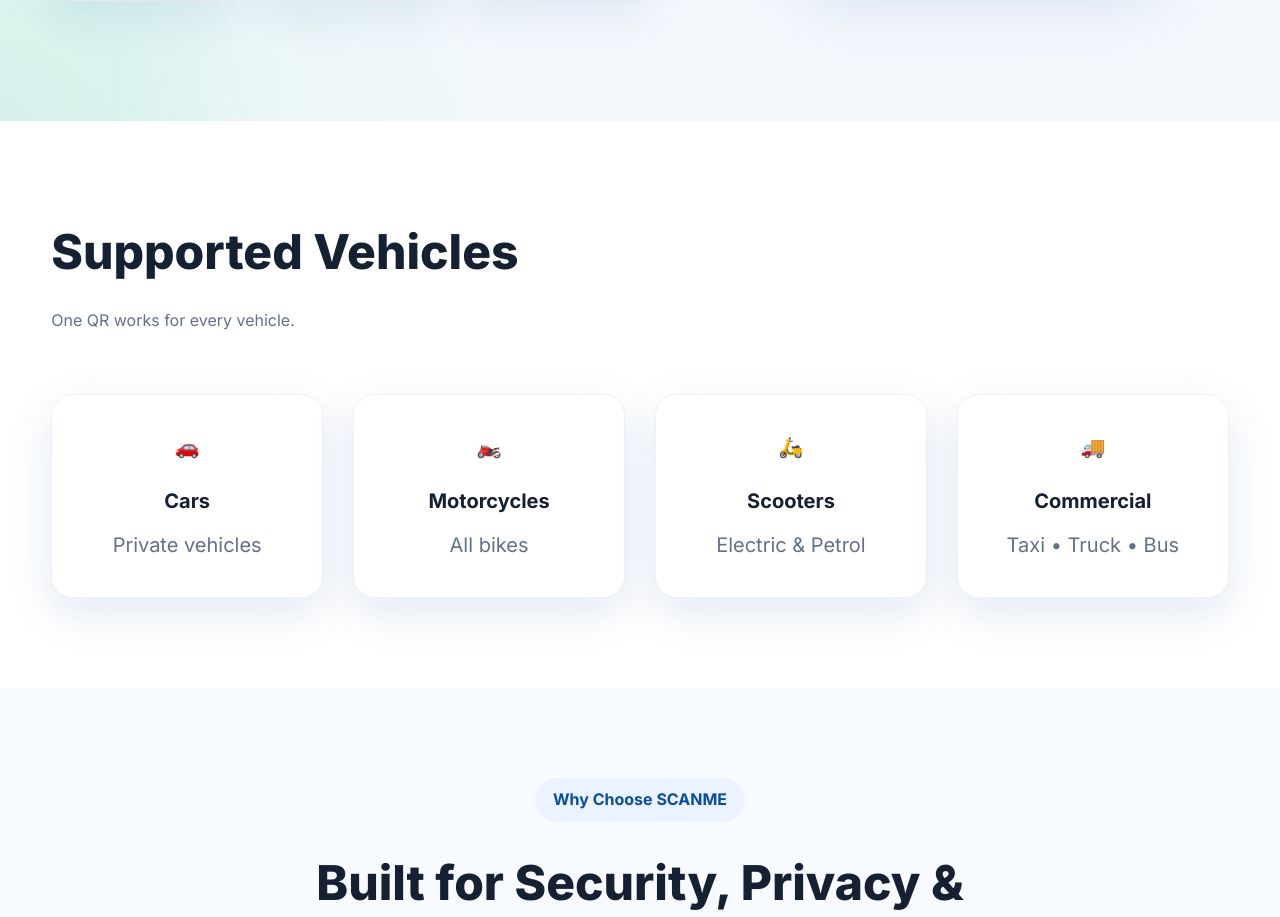
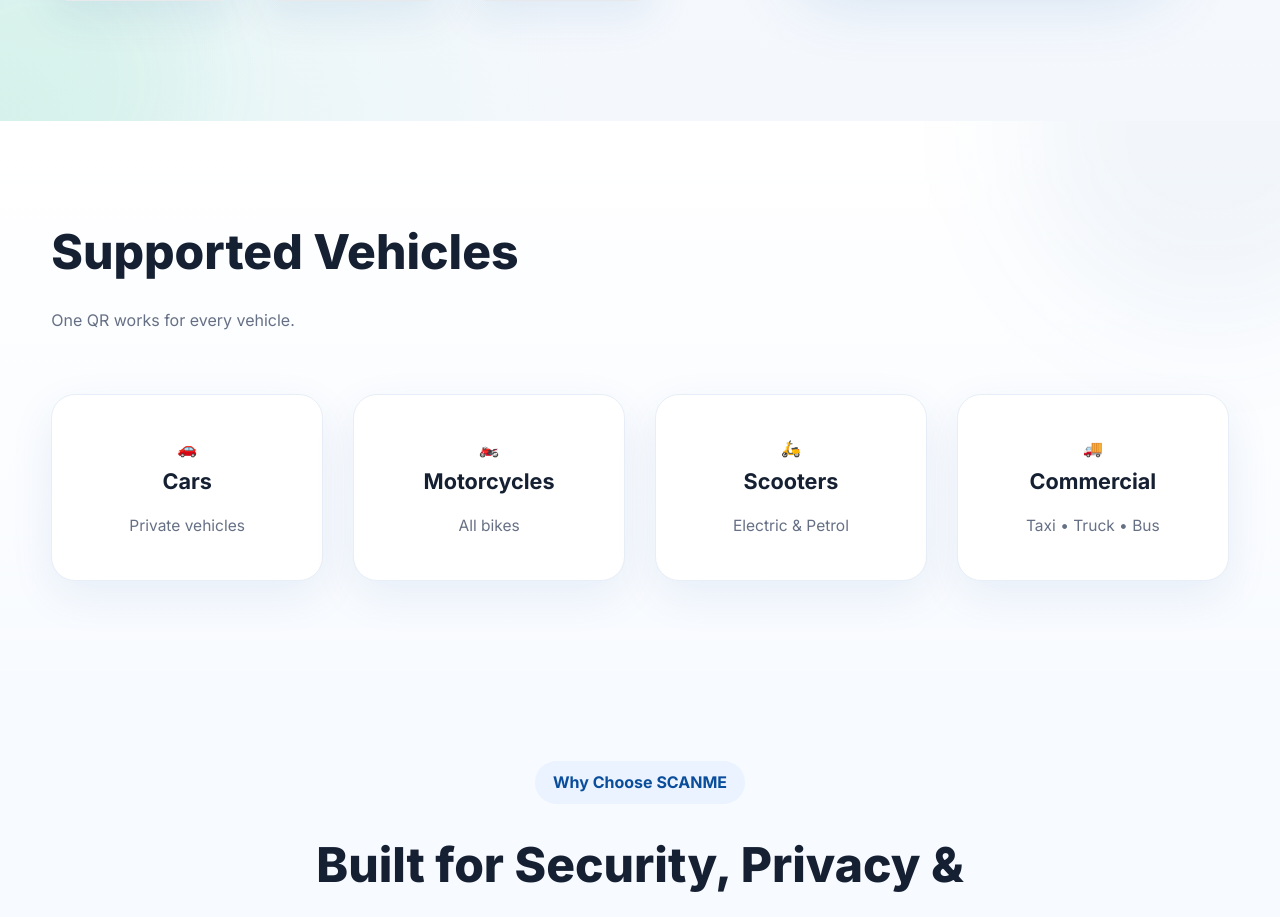
Before and after one commit to scanQRC/owner, a PHP site: page / in a window 1280 px wide. Shown: the part 960-1877 px from the top of the page. Run offline with PHP 8.4, Linux system fonts and the light colour scheme.

Commit message:
Refactor vehicle section and card styles

```diff
--- a/assets/css/style.css
+++ b/assets/css/style.css
@@ -808,7 +808,43 @@ color:var(--text-light);
 
 .vehicle-section{
 
-background:#fff;
+position:relative;
+
+background:linear-gradient(180deg,#FFFFFF 0%,#F8FBFF 100%);
+
+overflow:hidden;
+
+}
+
+.vehicle-section::before{
+
+content:"";
+
+position:absolute;
+
+top:-180px;
+
+right:-120px;
+
+width:380px;
+
+height:380px;
+
+border-radius:50%;
+
+background:rgba(10,77,155,.05);
+
+filter:blur(60px);
+
+pointer-events:none;
+
+}
+
+.vehicle-section .container{
+
+position:relative;
+
+z-index:2;
 
 }
 
@@ -816,7 +852,7 @@ background:#fff;
 
 display:grid;
 
-grid-template-columns:repeat(4,1fr);
+grid-template-columns:repeat(4,minmax(0,1fr));
 
 gap:30px;
 
@@ -826,35 +862,141 @@ margin-top:60px;
 
 .vehicle-card{
 
+position:relative;
+
+padding:40px 28px;
+
 background:#fff;
 
-padding:35px;
+border:1px solid #E8EEF8;
 
-border-radius:22px;
-
-box-shadow:var(--shadow);
+border-radius:24px;
 
 text-align:center;
 
-transition:.35s;
+overflow:hidden;
 
-border:1px solid #EDF2F7;
+box-shadow:0 15px 45px rgba(10,77,155,.08);
 
-font-size:20px;
+transition:all .35s ease;
+
+}
+
+.vehicle-card::before{
+
+content:"";
+
+position:absolute;
+
+left:0;
+
+top:0;
+
+width:100%;
+
+height:5px;
+
+background:linear-gradient(90deg,var(--primary),var(--secondary));
+
+transform:scaleX(0);
+
+transform-origin:left;
+
+transition:transform .35s ease;
 
 }
 
 .vehicle-card:hover{
 
-transform:translateY(-10px);
+transform:translateY(-12px);
 
-border-color:#0A4D9B;
+border-color:rgba(10,77,155,.18);
+
+box-shadow:0 28px 60px rgba(10,77,155,.15);
+
+}
+
+.vehicle-card:hover::before{
+
+transform:scaleX(1);
+
+}
+
+.vehicle-card img{
+
+width:82px;
+
+height:82px;
+
+margin:0 auto 24px;
+
+object-fit:contain;
+
+transition:transform .35s ease;
+
+}
+
+.vehicle-card:hover img{
+
+transform:scale(1.08);
 
 }
 
 .vehicle-card h3{
 
-margin:20px 0 10px;
+margin-bottom:14px;
+
+font-size:1.35rem;
+
+font-weight:700;
+
+color:var(--text);
+
+}
+
+.vehicle-card p{
+
+margin:0;
+
+font-size:.97rem;
+
+line-height:1.7;
+
+color:var(--text-light);
+
+}
+
+.vehicle-card .vehicle-tag{
+
+display:inline-flex;
+
+align-items:center;
+
+justify-content:center;
+
+margin-top:22px;
+
+padding:8px 18px;
+
+border-radius:999px;
+
+background:#EEF5FF;
+
+color:var(--primary);
+
+font-size:13px;
+
+font-weight:700;
+
+transition:all .3s ease;
+
+}
+
+.vehicle-card:hover .vehicle-tag{
+
+background:var(--primary);
+
+color:#fff;
 
 }
 
```
